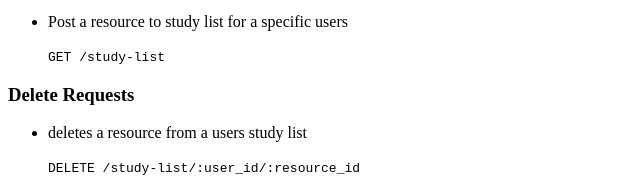
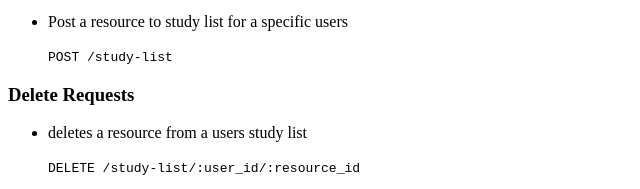
Before and after one commit to temlabs/study-resource-catalog-app-backend, a website: page public/index.html in a window 1280 px wide. Shown: the part 946-1135 px from the top of the page, 0-640 px from the left. Drawn offline with Linux system fonts and the light colour scheme.

Commit message:
fixed a typo found

```diff
--- a/public/index.html
+++ b/public/index.html
@@ -45,7 +45,7 @@
                 <li>Post a reactions for a given resource</li>
                 <p><code>POST /reactions/:resource_id </code></p>
                 <li>Post a resource to study list for a specific users</li>
-                <p><code>GET /study-list </code></p>
+                <p><code>POST /study-list </code></p>
             </ul>
             </section>
             <section>
```
